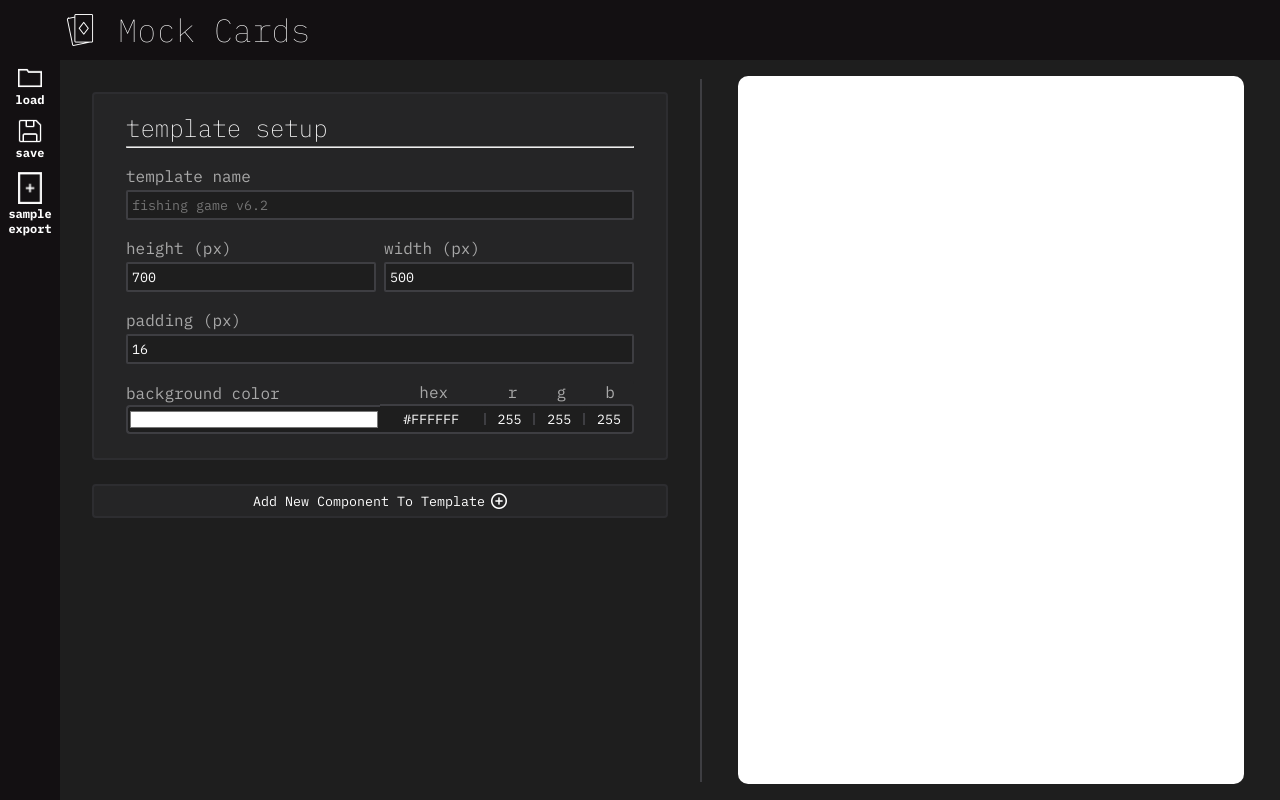
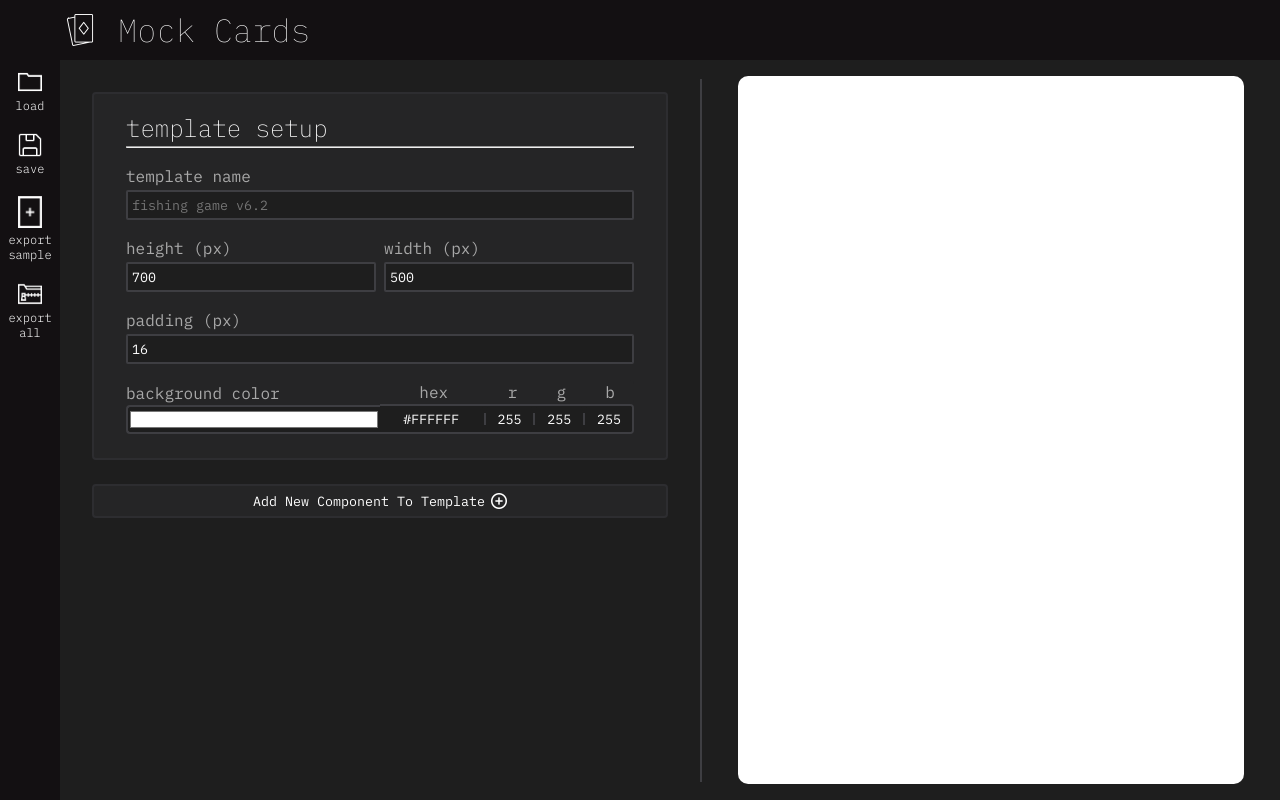
Before and after one commit to jubbers/card-mocks, a React (Vite) app: page /edit in a window 1280 px wide. Built offline with nearby package versions, Linux system fonts and the light colour scheme.

Commit message:
refactor: extracting modal from dialogue for reuse

```diff
--- /dev/null
+++ b/src/components/atoms/ControlModal.tsx
@@ -0,0 +1,53 @@
+import * as React from 'react';
+import styled from 'styled-components';
+import { ControlRemoveButton } from '~components/molecules';
+
+interface ControlModalProps {
+  visible: boolean;
+  children: React.ReactNode;
+  removeAction: (() => void) | ((e: React.MouseEvent<HTMLButtonElement>) => void);
+}
+
+const BackgroundOpacityLayer = styled.div<{ visible: boolean; }>`
+  display: ${(props) => props.visible ? 'flex' : 'none'};
+  justify-content: center;
+  align-items: center;
+  height: 100vh;
+  width: 100vw;
+  position: fixed;
+  top: 0;
+  left: 0;
+  background-color:  rgba(0,0,0,0.75);
+  z-index: 100;
+`
+
+const ControlModalWrapper = styled.div`
+  opacity: 100%;
+  display: flex;
+  position: relative;
+  justify-content: center;
+  flex-direction: column;
+  color: #EDEDED;
+  background-color: #1E1E1E;
+  border: 2px solid #2D2D30;
+  padding: 32px;
+  border-radius: 6px;
+  gap: 12px;
+
+  display: flex;
+  flex-direction: column;
+  gap: 16px;
+`
+
+const ControlModal = ({ visible, children, removeAction }: ControlModalProps) => {
+  return (
+  <BackgroundOpacityLayer visible={visible}>
+    <ControlModalWrapper>
+      <ControlRemoveButton removeAction={removeAction}/>
+      { children }
+    </ControlModalWrapper>
+  </BackgroundOpacityLayer>
+  )
+}
+
+export default ControlModal;
--- a/src/components/molecules/ControlDialogue.tsx
+++ b/src/components/molecules/ControlDialogue.tsx
@@ -1,47 +1,19 @@
 import * as React from 'react';
 import styled from 'styled-components';
 import { ControlButton, ControlPair, ControlText } from '~components/atoms';
+import ControlModal from '~components/atoms/ControlModal';
 import { ControlRemoveButton } from '~components/molecules';
 
 interface ControlDialogueProps {
   label: string;
+  visible: boolean;
   inputContent: string;
   buttonContent: string;
+
   closeAction: (e: React.MouseEvent<HTMLButtonElement>) => void;
   continueAction: () => void;
   updateAction: (s: string) => void;
 }
-
-const BackgroundOpacityLayer = styled.div`
-  display: flex;
-  justify-content: center;
-  align-items: center;
-  height: 100vh;
-  width: 100vw;
-  position: fixed;
-  top: 0;
-  left: 0;
-  background-color:  rgba(0,0,0,0.75);
-  z-index: 100;
-`
-
-const ControlModalWrapper = styled.div`
-  opacity: 100%;
-  display: flex;
-  position: relative;
-  justify-content: center;
-  flex-direction: column;
-  color: #EDEDED;
-  background-color: #1E1E1E;
-  border: 2px solid #2D2D30;
-  padding: 32px;
-  border-radius: 6px;
-  gap: 12px;
-
-  display: flex;
-  flex-direction: column;
-  gap: 16px;
-`
 
 const DialogueLabel = styled.label`
   margin-right: 10vw;
@@ -52,23 +24,25 @@ const DialogueButton = styled(ControlButton)`
   width: 50%;
 `
 
-const ControlDialogue = ({label, inputContent, buttonContent, continueAction, closeAction, updateAction}: ControlDialogueProps) => {
+const ControlDialogue = ({ buttonContent, inputContent, label, visible, closeAction, updateAction, continueAction }: ControlDialogueProps) => {
   return (
-    <BackgroundOpacityLayer>
-      <ControlModalWrapper>
-        <ControlRemoveButton removeAction={closeAction}/>
+    <ControlModal visible={visible} removeAction={closeAction}>
       <ControlPair>
-          <DialogueLabel htmlFor={'control_dialogue_box'}>{label}</DialogueLabel>
+        <DialogueLabel htmlFor={'control-dialogue-box'}>{label}</DialogueLabel>
         <ControlText
           autoFocus={true}
-            id={'control_dialogue_box'}
+          id={'control-dialogue-box'}
           content={inputContent}
           update={updateAction} />
       </ControlPair>
       <DialogueButton onClick={continueAction}>{buttonContent}</DialogueButton>
-      </ControlModalWrapper>
-    </BackgroundOpacityLayer>
+    </ControlModal>
   )
 }
 
+/**
+ *
+
+ */
+
 export default ControlDialogue
--- a/src/components/organisms/Sidebar.tsx
+++ b/src/components/organisms/Sidebar.tsx
@@ -3,11 +3,13 @@ import styled from 'styled-components';
 import IconSave from '~assets/icon-save.png';
 import IconLoad from '~assets/icon-folder.png';
 import IconCard from '~assets/icon-card.png';
+import IconZip  from '~assets/icon-folder-zip.png'
 
 interface SidebarProps {
-  exportAction: () => void;
   saveAction: () => void;
   loadAction: () => void;
+  exportSampleAction: () => void;
+  exportAllAction: () => void;
 }
 
 const SidebarContainer = styled.div`
@@ -23,8 +25,8 @@ const SidebarButton = styled.button`
   flex-direction: column;
   justify-content: center;
   align-items: center;
-  padding: 6px 0;
-  gap: 2px;
+  padding: 10px 0;
+  gap: 4px;
 
   color: #FFF;
   background-color: inherit;
@@ -42,11 +44,15 @@ const SidebarButton = styled.button`
   img {
     width: 24px;
   }
+
+  h4 {
+    font-weight: 300;
+  }
 `;
 
 
 
-const Sidebar = ({ exportAction, saveAction, loadAction }: SidebarProps) => {
+const Sidebar = ({ saveAction, loadAction, exportSampleAction, exportAllAction }: SidebarProps) => {
   /* Currently bugged, fix before release to allow ctl+s saving
   // let allowSave: boolean = true;
 
@@ -78,9 +84,14 @@ const Sidebar = ({ exportAction, saveAction, loadAction }: SidebarProps) => {
         <h4>save</h4>
       </SidebarButton>
 
-      <SidebarButton onClick={exportAction} title='export'>
+      <SidebarButton onClick={exportSampleAction} title='export sample'>
         <img src={IconCard} alt={'Export Icon'} />
-        <h4>sample export</h4>
+        <h4>export sample</h4>
+      </SidebarButton>
+
+      <SidebarButton onClick={exportAllAction} title='full export button'>
+        <img src={IconZip} alt={'Export Icon'} />
+        <h4>export all</h4>
       </SidebarButton>
     </SidebarContainer>
   )
--- a/src/components/pages/EditPage.tsx
+++ b/src/components/pages/EditPage.tsx
@@ -41,17 +41,12 @@ const EditPage = ({cardForm, setForm}: EditPageProps) => {
 
   const saveAction = () => {
     const cardJson = JSON.stringify(cardForm);
-    console.log('Save action triggered with content:')
-    console.log(cardJson);
     localStorage.setItem(cardForm.templateName, cardJson);
     toast('template saved!', {
       position: "top-right",
       autoClose: 2500,
-      hideProgressBar: false,
       closeOnClick: true,
-      pauseOnHover: true,
       draggable: true,
-      progress: undefined,
       theme: "dark",
     })
   }
@@ -78,6 +73,10 @@ const EditPage = ({cardForm, setForm}: EditPageProps) => {
     exportCanvas.remove();
   }
 
+  const exportAllAction = () => {
+    setShowDialogue(true);
+  }
+
   return (
     <Root>
       <Header />
@@ -86,7 +85,8 @@ const EditPage = ({cardForm, setForm}: EditPageProps) => {
         <Sidebar
           saveAction={saveAction}
           loadAction={loadAction}
-          exportAction={exportAction} />
+          exportSampleAction={exportAction}
+          exportAllAction={exportAllAction} />
         <ControlPanel controls={[
           <ControlSetup cardForm={cardForm} setForm={setForm} key='setup-panel'/>,
           <ComponentWrapper key='form-controls'>{...RenderCardComponents(cardForm.components)}</ComponentWrapper>,
@@ -97,18 +97,6 @@ const EditPage = ({cardForm, setForm}: EditPageProps) => {
       </Body>
 
       <ToastContainer />
-
-      {
-        showDialogue &&
-        <ControlDialogue
-          label={''}
-          inputContent={''}
-          buttonContent={''}
-          closeAction={() => {}}
-          continueAction={() => {}}
-          updateAction={() => {}} />
-      }
-
     </Root>
   )
 
--- a/src/components/pages/HomePage.tsx
+++ b/src/components/pages/HomePage.tsx
@@ -51,16 +51,14 @@ const HomePage = ({ cardForm, setForm }: HomePageProps) => {
   const [showModal, setShowModal] = useState<boolean>(false);
 
   const newTemplateOnClick = () => {
-    console.log('new button click registered');
     setForm({ ...defaultForm, templateName: generate(3).join('-') });
     setShowModal(!showModal);
-    console.log('showModal set to true');
   }
 
   const dialogueClose = () => {
-    localStorage.clear();
     setShowModal(!showModal);
   };
+
   const dialogueUpdate = (newName: string) => {
     const formCopy = { ...cardForm };
     formCopy.templateName = newName;
@@ -82,9 +80,8 @@ const HomePage = ({ cardForm, setForm }: HomePageProps) => {
         </OptionButton>
       </CenteredBody>
 
-      {
-        showModal &&
       <ControlDialogue
+        visible={showModal}
         key={'homepage-control-dialogue'}
         label={'new template name:'}
         inputContent={cardForm.templateName}
@@ -92,7 +89,6 @@ const HomePage = ({ cardForm, setForm }: HomePageProps) => {
         continueAction={() => navigate('/edit')}
         closeAction={dialogueClose}
         updateAction={dialogueUpdate} />
-      }
     </Root>
   )
 }
--- a/src/components/pages/LoadPage.tsx
+++ b/src/components/pages/LoadPage.tsx
@@ -100,16 +100,14 @@ const LoadPage = ({cardForm, setForm}: LoadPageProps) => {
         <Canvas cardForm={cardForm} />
       </Body>
 
-      {
-        showModal &&
       <ControlDialogue
         label={modalText}
+        visible={showModal}
         inputContent={cardForm.templateName}
         buttonContent={'continue'}
         continueAction={dialogueContinue}
         closeAction={dialogueClose}
         updateAction={dialogueUpdate} />
-      }
     </Root>
   )
 }
```
Also changed, not shown: src/components/atoms/index.ts (+6 -5 lines). Lines whose indentation alone changed are shown as unchanged.
